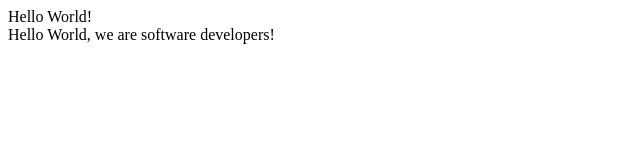
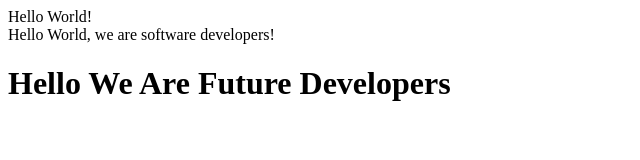
Before and after one commit to TheLuisAbarca/JoseTrialsMicrovers, a plain HTML site: page index.html in a window 1280 px wide. Shown: the whole page, without its empty margins (0-640 px from the left). Drawn offline with Linux system fonts and the light colour scheme.

Commit message:
Done Features 1 and 2.

```diff
--- a/index.html
+++ b/index.html
@@ -15,6 +15,11 @@
     <div>
       Hello World, we are software developers!
     </div>
+    <div id="welcome-section">
+      <h1>
+        Hello We Are Future Developers
+      </h1>
+    </div>
     <!--
 
     Hello Camper!
```
